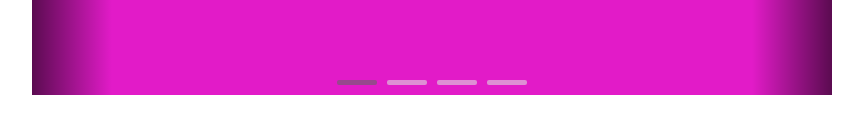
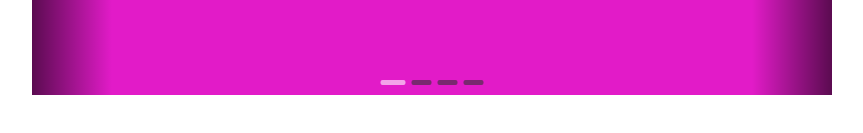
Before and after one commit to lazyFurnace/react-rotation-map, a React app: page / in a window 1280 px wide. Shown: the part 405-538 px from the top of the page, without its empty margins (208-1071 px from the left). Built offline with nearby package versions, Linux system fonts and the light colour scheme.

Commit message:
feat: 导航栏修改,增加了过渡效果

```diff
--- a/src/component/choiceNav/choiceNav.jsx
+++ b/src/component/choiceNav/choiceNav.jsx
@@ -1,3 +1,9 @@
+/**
+ * choiceNav 组件，轮播图下侧的指示按钮
+ * @param {Function} choiceChangeState 回调函数处理点击事件
+ * @param {Number} num 一共多少个
+ * @param {Number} index 当前是哪个
+ */
 import React from 'react';
 import PropTypes from 'prop-types';
 
@@ -14,13 +20,13 @@ class ChoiceNav extends React.Component {
     render() {
         const { num, index } = this.props;
         return (
-            <div className="ChoiceNav">
+            <div className="choice-nav">
                 {
                     this.getLength(num).map((item, key) => (
                         <button
                             onClick={this.navClick}
                             data-key={key}
-                            className={`${key === index ? 'selNav' : ''}`}
+                            className={`${key === index ? 'sel-nav' : ''}`}
                             key={`${item}`}
                         />
                     ))
--- a/src/component/choiceNav/choiceNav.less
+++ b/src/component/choiceNav/choiceNav.less
@@ -1,4 +1,4 @@
-.ChoiceNav {
+.choice-nav {
     color: #ddd;
     position: absolute;
     z-index: 1000;
@@ -7,15 +7,17 @@
     transform: translateX(-50%);
     display: flex;
     > button {
-        width: 40px;
+        width: 20px;
         height: 5px;
-        margin: 10px 5px;
+        margin: 10px 3px;
         border-radius: 2px;
         box-sizing: border-box;
-        background-color: #ddd;
+        background-color: #333;
         opacity: 0.6;
+        transition: all 0.3s linear;
     }
-    .selNav {
-        background-color: #666;
+    .sel-nav {
+        width: 25px;
+        background-color: #fff;
     }
 }
```
